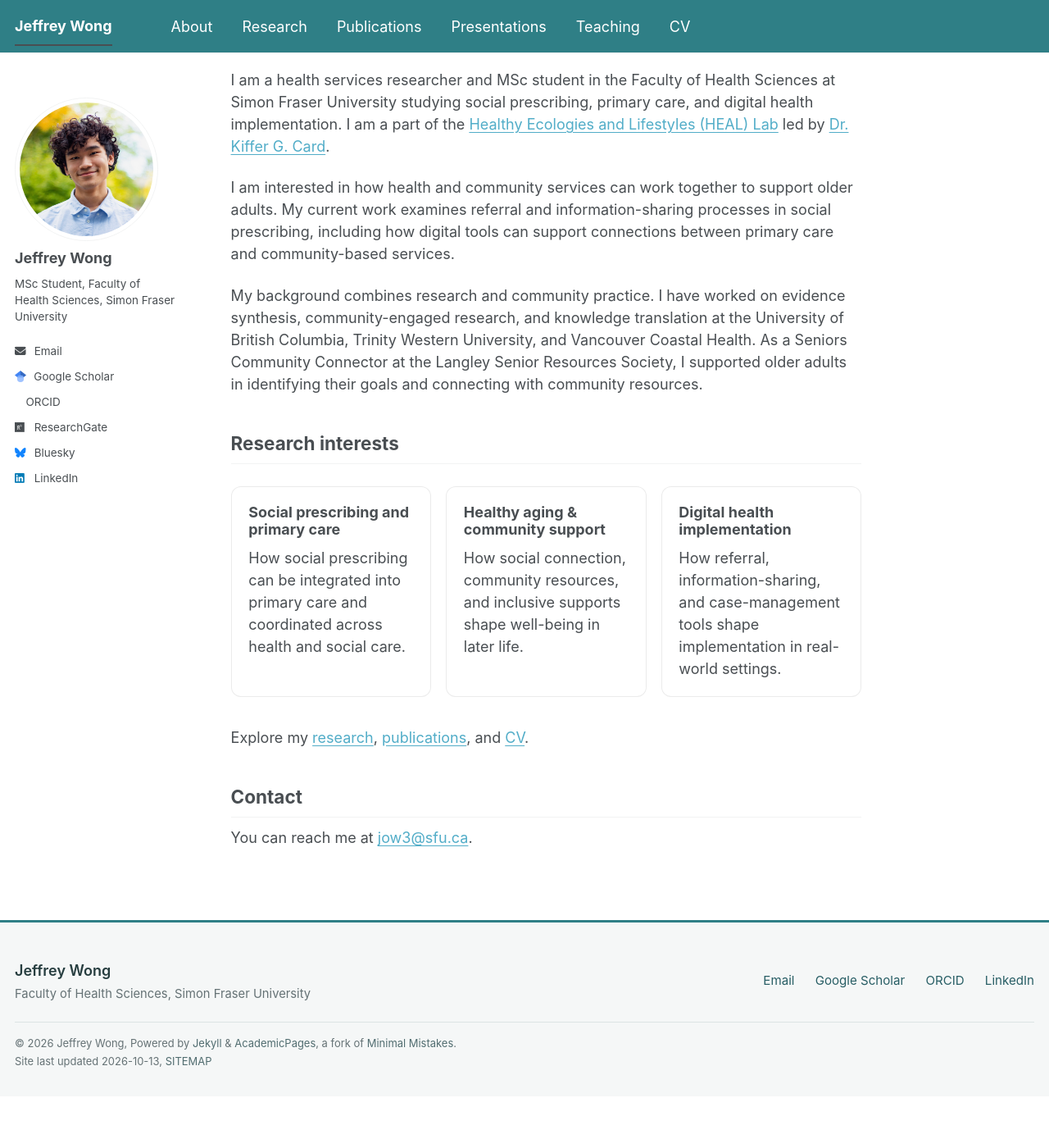
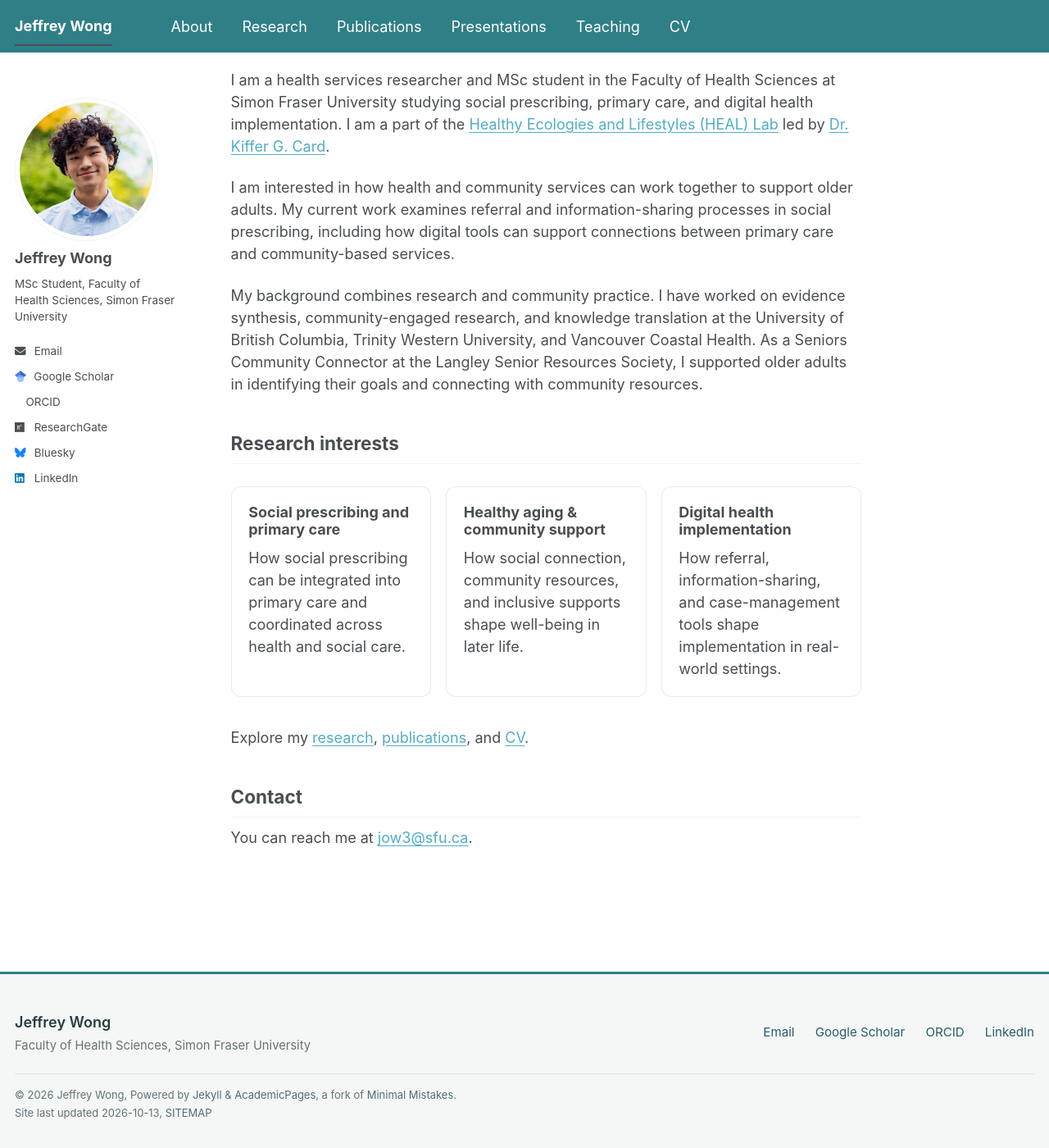
Before and after one commit to itsjeffreywong/itsjeffreywong.github.io, a Jekyll site: the page built from _pages/about.md, in a window 1280 px wide and 1400 px high, scrolled down 17 px. Shown: the whole window at 82% size. Built offline with Jekyll 4.4.1, drawn with Linux system fonts in a browser that asks for light colours; a style sheet for code colours, icons or effects is not loaded; before the commit the page ends 1354 px from its top, so only the background shows below that.

Commit message:
Update _custom.scss

```diff
--- a/_sass/_custom.scss
+++ b/_sass/_custom.scss
@@ -406,3 +406,9 @@ body {
   width: 100%;
   margin-top: 2rem !important;
 }
+
+/* ===== Main content to footer spacing ===== */
+
+#main {
+  padding-bottom: 3.5rem;
+}
```
